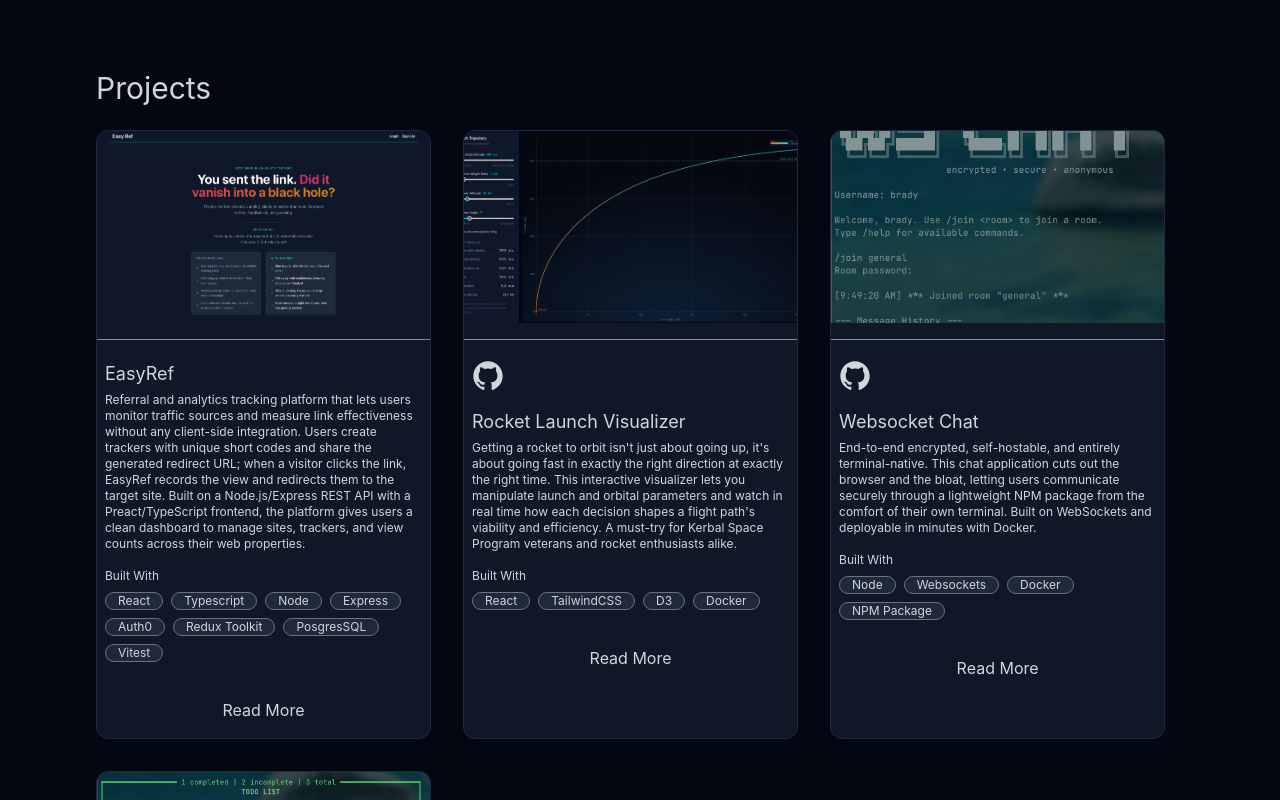
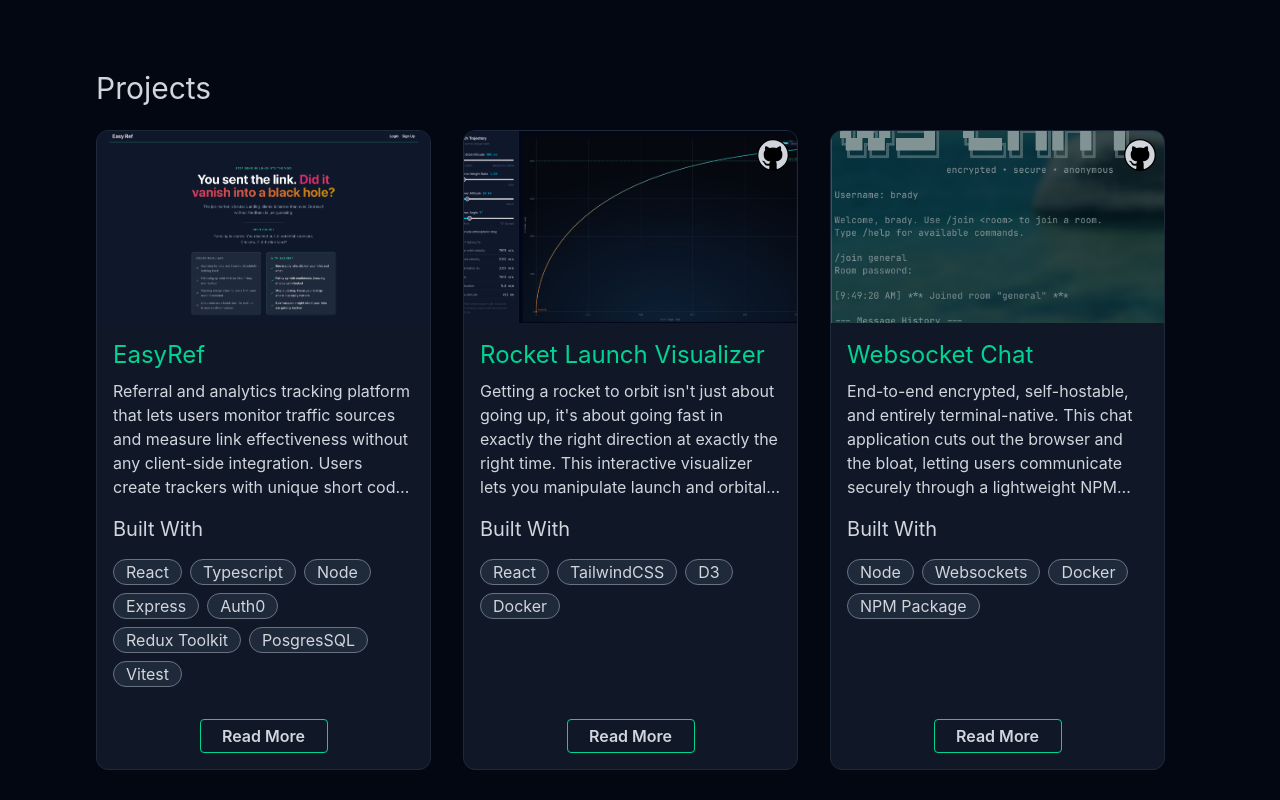
Before and after one commit to bradybridges/svelte-portfolio, a SvelteKit app: page / in a window 1280 px wide. Shown: the part 2000-2800 px from the top of the page. Built offline with nearby package versions, Linux system fonts and the light colour scheme.

Commit message:
ui: improve site card design

```diff
--- a/src/components/ProjectCards.svelte
+++ b/src/components/ProjectCards.svelte
@@ -1,5 +1,6 @@
 <script lang="ts">
 	import { projects } from '$lib/projects';
+	import Heading from './Heading.svelte';
 	import Link from './Link.svelte';
 </script>
 
@@ -11,8 +12,9 @@
 		project.position && `object-${project.position}`
 	]}
 	<div
-		class="flex basis-full flex-col overflow-hidden rounded-xl border border-gray-800 bg-gray-900 md:basis-[calc(50%-24px)] lg:basis-[calc(33%-24px)]"
+		class="flex basis-full h-auto flex-col overflow-hidden rounded-xl border border-gray-800 bg-gray-900 md:basis-[calc(50%-24px)] lg:basis-[calc(33%-24px)]"
 	>
+		<div class="relative">
 			<a
 				href={project.url}
 				class="mb-2 border-b border-b-emerald-400 pb-4"
@@ -23,12 +25,13 @@
 			>
 				<img class={imageClasses} src={project.image} alt="EasyRef" />
 			</a>
-		<div class="flex flex-col items-start gap-4 px-2 py-3">
+
 			{#if project.githubUrl}
 				<a
 					href={project.githubUrl}
 					target="_blank"
 					aria-label={`Visit ${project.name} GitHub page`}
+					class="absolute right-2 top-2 bg-black rounded-full"
 				>
 					<svg
 						aria-hidden="true"
@@ -47,25 +50,32 @@
 					>
 				</a>
 			{/if}
-
-			<div class="w-full">
-				<h3 class="mb-1 text-lg">{project.name}</h3>
-				<p class="text-xs">{project.description}</p>
 		</div>
 
+		<div class="flex flex-col h-full items-start gap-4 p-4">
 			<div class="w-full">
-				<p class="mb-2 text-xs">Built With</p>
+				<Heading level={3} classes="mb-2 text-emerald-400">{project.name}</Heading>
+				<p class="text-s line-clamp-5">{project.description}</p>
+			</div>
+
+			<div class="w-full mb-4">
+				<Heading level={4} classes="mb-4">Built With</Heading>
 				<div class="flex flex-wrap gap-2">
 					{#each project.badges as badge}
-						<span class="rounded-full border border-gray-500 bg-gray-800 px-3 text-xs"
+						<span class="text-s rounded-full border border-gray-500 bg-gray-800 px-3"
 							>{badge}</span
 						>
 					{/each}
 				</div>
 			</div>
 
-			<div class="mt-4 flex w-full justify-center">
-				<Link url={`/projects/${project.slug}`} classes="px-4 py-1" label="Read More" />
+			<div class="mt-auto flex w-full justify-center">
+				<a
+					href={`/projects/${project.slug}`}
+					class="text-s min-w-32 cursor-pointer rounded border border-emerald-400 px-4 py-1 text-center font-semibold text-gray-300 hover:animate-pulse hover:text-emerald-400 disabled:opacity-50"
+				>
+					Read More
+				</a>
 			</div>
 		</div>
 	</div>
```
Lines whose indentation alone changed are shown as unchanged.
